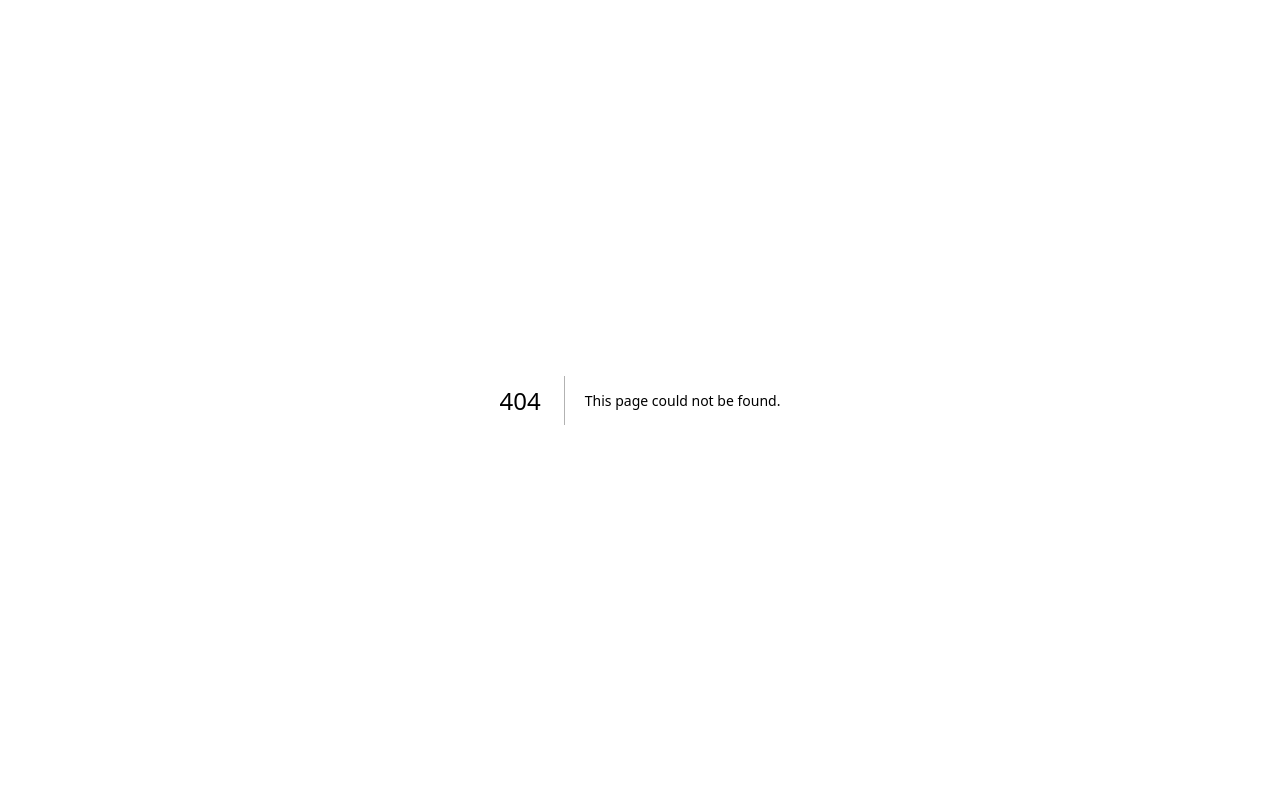
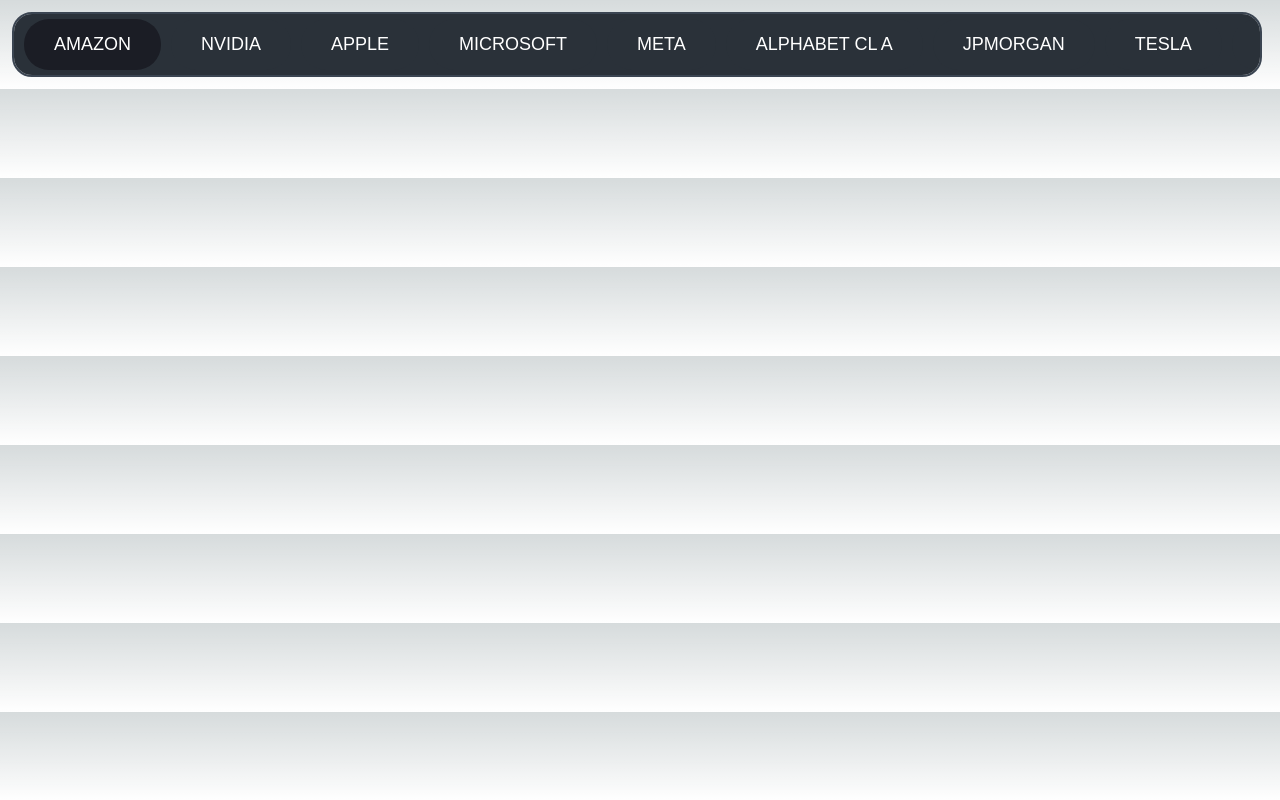
Before and after one commit to Isabella373/Agine-Trading, a Next.js app in the folder FrontEnd/: page /companyScrollBar in a window 1280 px wide. Before the commit this address had no page. Built offline with nearby package versions, Linux system fonts and the light colour scheme.

Commit message:
company scrollbar

```diff
--- /dev/null
+++ b/FrontEnd/src/app/companyScrollBar/CompanyScrollBar.module.css
@@ -0,0 +1,37 @@
+/* CompanyScrollBar.module.css */
+.scrollContainer {
+  width: calc(100vw - 30px);
+  margin: 12px;
+  display: flex;
+  overflow-x: auto;
+  white-space: nowrap;
+  padding: 5px;
+  border: 2px solid #3b4552;
+  border-radius: 20px;
+  text-decoration: none;
+  background-color: #2a3139;
+}
+
+.scrollContent {
+  display: inline-flex;
+}
+
+.companyButton {
+  flex: 0 0 auto;
+  margin: 0px 5px;
+  padding: 15px 30px;
+  border: none;
+  background-color:#2a3139;
+  color: white;
+  font-size: 18px;
+  cursor: pointer;
+  border-radius: 25px;
+  transition: background-color 0.3s;
+}
+
+.companyButton:hover {
+  background-color: #1b1d25;
+}
+.active {
+  background-color: #1b1d25;
+}
--- /dev/null
+++ b/FrontEnd/src/app/companyScrollBar/page.tsx
@@ -0,0 +1,32 @@
+import React, { useState } from "react";
+import styles from "./CompanyScrollBar.module.css"; // Correctly import the CSS module
+
+export default function CompanyScrollBar() {
+  const [companylist] = useState([
+    "AMAZON", "NVIDIA", "APPLE", "MICROSOFT", "META",
+    "ALPHABET CL A", "JPMORGAN", "TESLA", "COSTCO WHOLESALE",
+    "MASTERCARD", "NETFLIX", "WALMART"
+  ]);
+
+  const [activeCompany, setActiveCompany] = useState("AMAZON");
+
+  const handleButtonClick = (company) => {
+    setActiveCompany(company);
+  };
+
+  return (
+    <div className={styles.scrollContainer}>
+      <div className={styles.scrollContent}>
+        {companylist.map((company, index) => (
+          <button
+            key={index}
+            className={`${styles.companyButton} ${activeCompany === company ? styles.active : ''}`}
+            onClick={() => handleButtonClick(company)}
+          >
+            {company}
+          </button>
+        ))}
+      </div>
+    </div>
+  );
+}
```
Also changed, not shown: FrontEnd/src/app/home/Home.module.css (+8 -1 lines), FrontEnd/src/app/home/page.tsx (+26 -6 lines).
